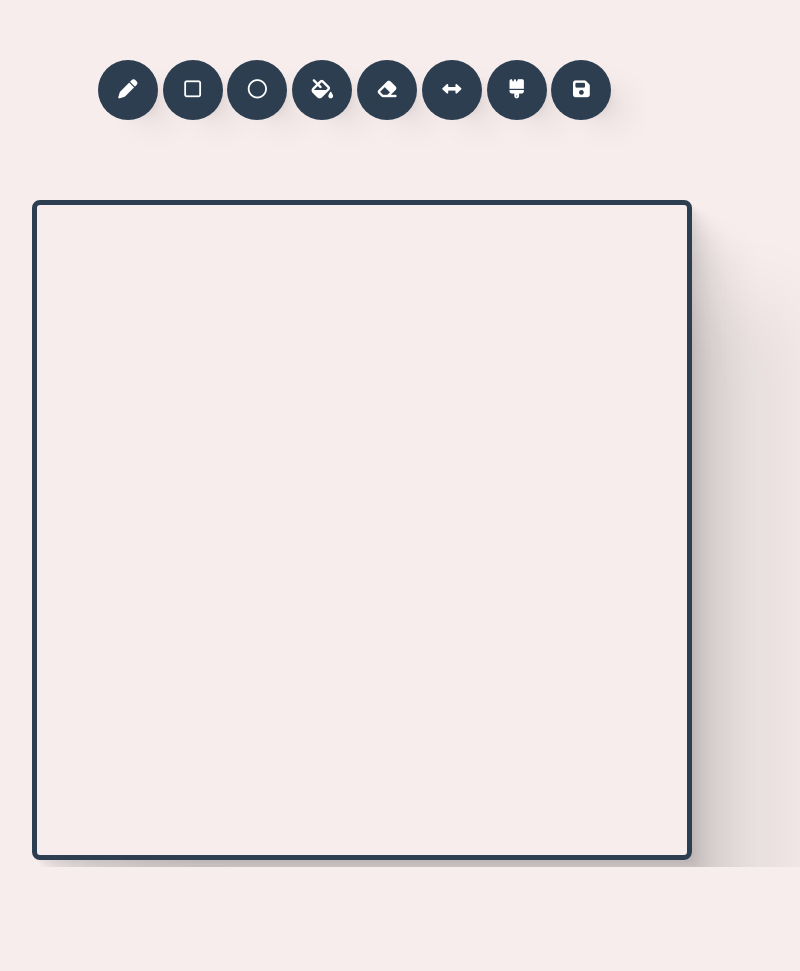
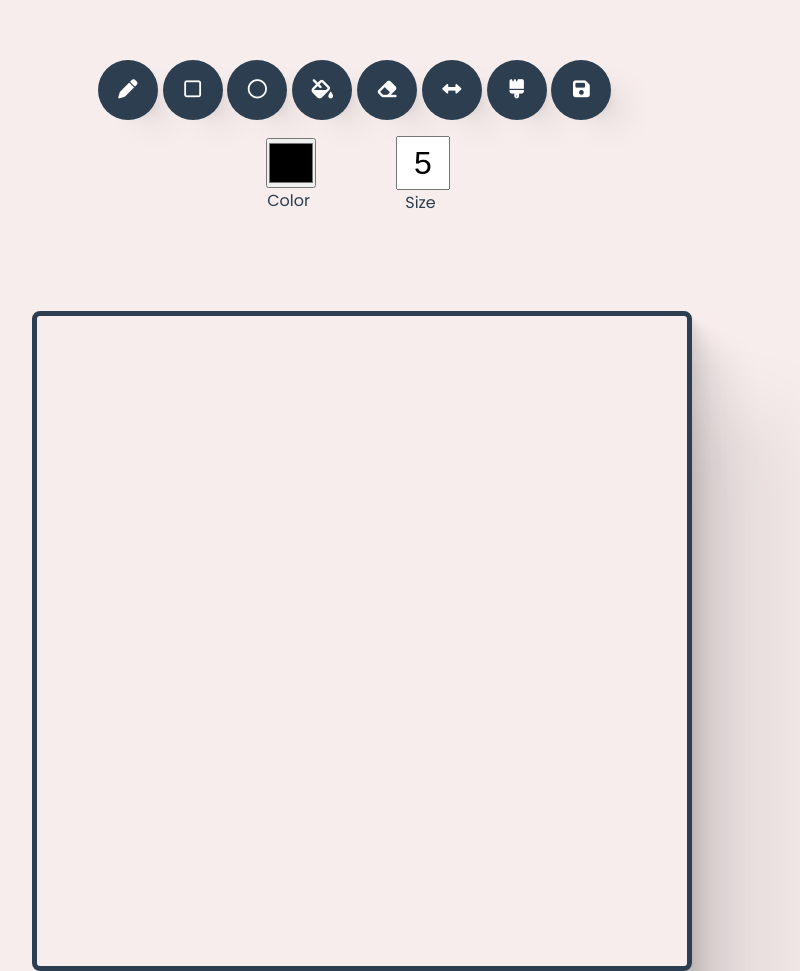
Before and after one commit to akinozgen/canvas-draw, a website built with Vite: page index.html in a window 1280 px wide. Shown: the top 971 px of the page, without its empty margins (283-1083 px from the left). Before the commit the page ends 867 px from the top, so only its background shows below. Built offline with nearby package versions, Linux system fonts and the light colour scheme.

Commit message:
pen settings added

```diff
--- a/appState.js
+++ b/appState.js
@@ -2,7 +2,11 @@ export default {
     state: {
         currentTool: null,
         context: null,
-        canvas: null
+        canvas: null,
+        settings: {
+            size: 5,
+            color: 'rgba(0,0,0,1)'
+        }
     },
     commit(callback) {
         this.state = callback(this.state);
--- a/index.html
+++ b/index.html
@@ -37,6 +37,16 @@
           <i class="fas fa-save"></i>
         </button>
       </div>
+      <div class="tool-settings">
+        <div class="setting" id="color">
+          <input type="color">
+          <label>Color</label>
+        </div>
+        <div class="setting" id="size">
+          <input type="number">
+          <label>Size</label>
+        </div>
+      </div>
       <div class="canvas">
         <canvas width="650px" height="650px"></canvas>
       </div>
--- a/main.js
+++ b/main.js
@@ -2,10 +2,33 @@ import './style.scss';
 import appState from './appState';
 
 const tools = Array.from(document.querySelectorAll('.tool'));
+const settings = Array.from(document.querySelectorAll('.tool-settings .setting'));
 const _canv = document.querySelector('.canvas canvas');
 const context = createCanvas({ canvas: _canv });
 
+settings.forEach(setting => {
+  let input = setting.querySelector('input');
+
+  if (appState.state.settings[setting.id]) {
+    input.value = appState.state.settings[setting.id];
+  }
+
+  input.onchange = settingUpdate;
+  input.oninput = settingUpdate;
+});
 tools.forEach(tool => tool.addEventListener('click', toolOnClick));
+
+function settingUpdate(e) {
+  let val = e.srcElement.value;
+  let container = e.path.filter(_ => _?.classList?.contains('setting'))[0];
+  if (!container) return;
+  let setting = container.id;
+
+  appState.commit(state => {
+    state.settings[setting] = val;
+    return state;
+  });
+}
 
 function toolOnClick(e) {
   tools.forEach(tool => tool.classList.remove('active'));
@@ -34,8 +57,8 @@ function createCanvas({ canvas }) {
 }
 
 function updateCanvas({ position }) {
-  let size = 2;
-  let color = 'rgb(0,0,0)';
+  let size = appState.state.settings.size;
+  let color = appState.state.settings.color;
   let canvas = appState.state.canvas;
 
   if (appState.state.currentTool?.id === 'tool-pen') {
--- a/style.scss
+++ b/style.scss
@@ -73,4 +73,39 @@ html, body {
 
     }
   }
+
+  .tool-settings {
+    display: flex;
+    align-items: center;
+    justify-content: center;
+
+    .setting {
+      width: 100px;
+      padding: 1em;
+      display: flex;
+      align-items: center;
+      justify-content: center;
+      flex-direction: column;
+
+      label {
+        margin-right: 5px;
+      }
+
+      input {
+        margin: 0;
+        padding: 0;
+        width: 50px;
+        height: 50px;
+        font-size: 2em;
+        text-align: center;
+        -moz-appearance: textfield;
+
+        &::-webkit-outer-spin-button,
+        &::-webkit-inner-spin-button {
+          -webkit-appearance: none;
+          margin: 0;
+        }
+      }
+    }
+  }
 }
```
